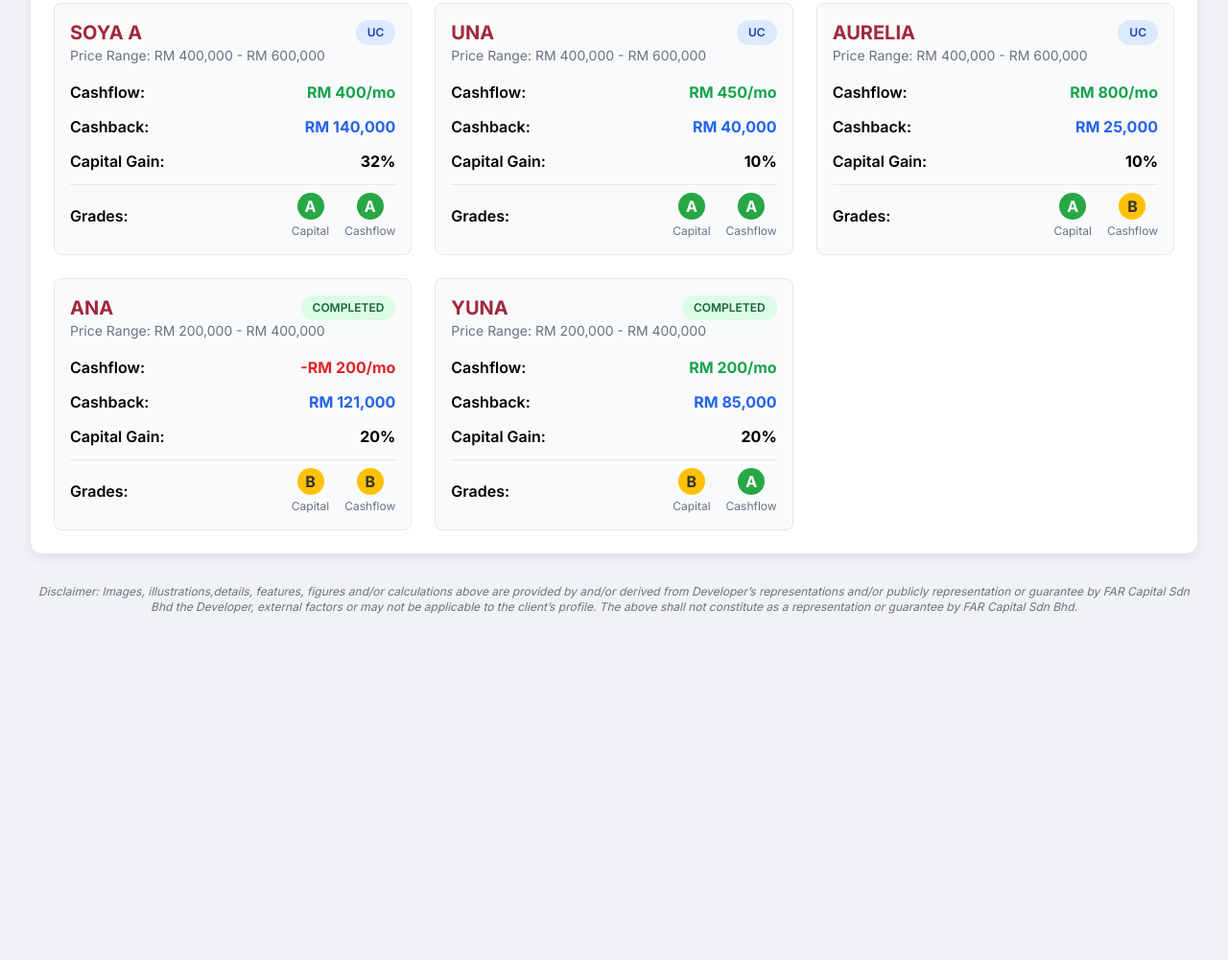
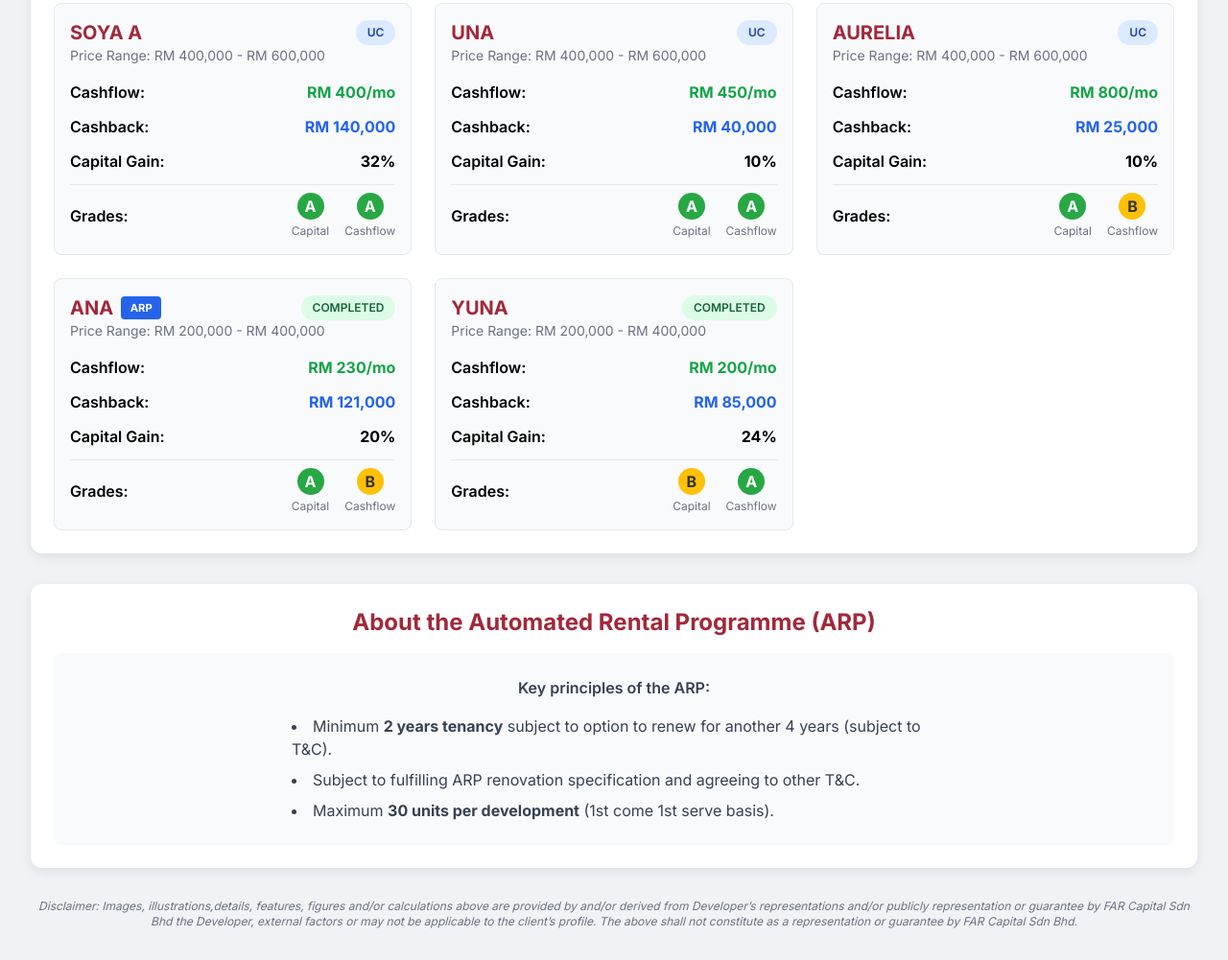
Before and after one commit to RenaC-maker/sm1on1, a plain HTML site: page index.html in a window 1280 px wide. Shown: the part 3051-4052 px from the top of the page at 96% size. Before the commit the page ends 3724 px from the top, so only its background shows below. Drawn offline with nearby package versions, Linux system fonts and the light colour scheme.

Commit message:
Update index.html

```diff
--- a/index.html
+++ b/index.html
@@ -91,6 +91,15 @@
             border-radius: 9999px;
             font-weight: 600;
             text-transform: uppercase;
+        }
+        .arp-logo {
+            font-size: 0.7rem;
+            padding: 0.2rem 0.6rem;
+            border-radius: 0.25rem;
+            font-weight: 700;
+            background-color: #2563eb; /* Changed to a distinct blue */
+            color: white;
+            margin-left: 8px;
         }
     </style>
 </head>
@@ -239,6 +248,19 @@
             <div class="mt-8"><h3 class="text-xl font-bold text-gray-800 mb-4">Recommended Properties:</h3><div id="propertyRecommendations" class="grid grid-cols-1 md:grid-cols-2 lg:grid-cols-3 gap-6"></div></div>
         </div>
 
+        <!-- ARP Description Section -->
+        <div class="card mt-8">
+            <h2 class="text-2xl font-bold main-title mb-4 text-center">About the Automated Rental Programme (ARP)</h2>
+            <div class="bg-gray-50 rounded-lg p-6 text-gray-700">
+                <p class="text-center font-semibold mb-4">Key principles of the ARP:</p>
+                <ul class="list-disc list-inside space-y-2 max-w-2xl mx-auto">
+                    <li>Minimum <span class="font-bold">2 years tenancy</span> subject to option to renew for another 4 years (subject to T&C).</li>
+                    <li>Subject to fulfilling ARP renovation specification and agreeing to other T&C.</li>
+                    <li>Maximum <span class="font-bold">30 units per development</span> (1st come 1st serve basis).</li>
+                </ul>
+            </div>
+        </div>
+
         <!-- Disclaimer Section -->
         <div class="mt-8 text-center">
             <p class="text-xs italic text-gray-500">
@@ -268,25 +290,25 @@
         };
 
         const propertyData = [
-            { name: 'VIVY', loanRange: [0, 200000], cashflow90: 190, cashflow70: 420, cashback90: 53000, cashback70: 0, capitalGain: 20, gradeCapital: 'B', gradeCashflow: 'A', status: 'UC' },
-            { name: 'EVA', loanRange: [200000, 400000], cashflow90: -200, cashflow70: 260, cashback90: 90000, cashback70: -25000, capitalGain: 12, gradeCapital: 'B', gradeCashflow: 'A', status: 'UC' },
-            { name: 'LARA', loanRange: [200000, 400000], cashflow90: 350, cashflow70: 350, cashback90: 108000, cashback70: 3000, capitalGain: 20, gradeCapital: 'B', gradeCashflow: 'B', status: 'UC' },
-            { name: 'TAYLOR', loanRange: [200000, 400000], cashflow90: -500, cashflow70: 1100, cashback90: 93000, cashback70: 14000, capitalGain: 17, gradeCapital: 'A', gradeCashflow: 'B', status: 'UC' },
-            { name: 'TESSA', loanRange: [200000, 400000], cashflow90: -200, cashflow70: 280, cashback90: 46000, cashback70: -39000, capitalGain: 10, gradeCapital: 'B', gradeCashflow: 'B', status: 'UC' },
-            { name: 'FERRA', loanRange: [400000, 600000], cashflow90: 500, cashflow70: 200, cashback90: 193000, cashback70: 0, capitalGain: 29, gradeCapital: 'A', gradeCashflow: 'C', status: 'Completed' },
-            { name: 'NEXA', loanRange: [400000, 600000], cashflow90: -120, cashflow70: 400, cashback90: 62000, cashback70: -62000, capitalGain: 15, gradeCapital: 'B', gradeCashflow: 'B', status: 'UC', url: 'https://farcapital.zendesk.com/hc/en-us/sections/47180028617625-NEW-Project-NEXA-Cheras' },
-            { name: 'PINNA', loanRange: [400000, 600000], cashflow90: -550, cashflow70: -150, cashback90: 107000, cashback70: 12000, capitalGain: 25, gradeCapital: 'B', gradeCashflow: 'B', status: 'Completed' },
-            { name: 'SORA', loanRange: [400000, 600000], cashflow90: 700, cashflow70: 1000, cashback90: 32000, cashback70: -100000, capitalGain: 20, gradeCapital: 'A', gradeCashflow: 'A', status: 'UC' },
-            { name: 'SOYA A', loanRange: [400000, 600000], cashflow90: 400, cashflow70: 1200, cashback90: 140000, cashback70: 0, capitalGain: 32, gradeCapital: 'A', gradeCashflow: 'A', status: 'UC' },
-            { name: 'UNA', loanRange: [400000, 600000], cashflow90: 450, cashflow70: 800, cashback90: 40000, cashback70: -70000, capitalGain: 10, gradeCapital: 'A', gradeCashflow: 'A', status: 'UC' },
-            { name: 'AURELIA', loanRange: [400000, 600000], cashflow90: 800, cashflow70: 200, cashback90: 25000, cashback70: -100000, capitalGain: 10, gradeCapital: 'A', gradeCashflow: 'B', status: 'UC' },
-            { name: 'ESTEE', loanRange: [600000, 800000], cashflow90: -1200, cashflow70: -300, cashback90: 375000, cashback70: 154000, capitalGain: 10, gradeCapital: 'B', gradeCashflow: 'C', status: 'Completed' },
-            { name: 'DINA', loanRange: [600000, 800000], cashflow90: -600, cashflow70: 300, cashback90: 270000, cashback70: 75000, capitalGain: 40, gradeCapital: 'B', gradeCashflow: 'B', status: 'Completed' },
-            { name: 'RIRI', loanRange: [600000, 800000], cashflow90: 300, cashflow70: 1000, cashback90: 100000, cashback70: -90000, capitalGain: 20, gradeCapital: 'A', gradeCashflow: 'A', status: 'UC' },
-            { name: 'WEIZIA', loanRange: [800000, 1000000], cashflow90: -500, cashflow70: 700, cashback90: 221000, cashback70: -35000, capitalGain: 10, gradeCapital: 'A', gradeCashflow: 'B', status: 'Completed' },
-            { name: 'ABBY', loanRange: [1200000, 5000000], cashflow90: 0, cashflow70: 1400, cashback90: 470000, cashback70: 200000, capitalGain: 26, gradeCapital: 'A', gradeCashflow: 'A', status: 'Completed' },
-            { name: 'ANA', loanRange: [200000, 400000], cashflow90: -200, cashflow70: 200, cashback90: 121000, cashback70: 15000, capitalGain: 20, gradeCapital: 'B', gradeCashflow: 'B', status: 'Completed' },
-            { name: 'YUNA', loanRange: [200000, 400000], cashflow90: 200, cashflow70: 500, cashback90: 85000, cashback70: -20000, capitalGain: 20, gradeCapital: 'B', gradeCashflow: 'A', status: 'Completed' }
+            { name: 'VIVY', loanRange: [0, 200000], cashflow90: 190, cashflow70: 420, cashback90: 53000, cashback70: 0, capitalGain: 20, gradeCapital: 'B', gradeCashflow: 'A', status: 'UC', arp: false },
+            { name: 'EVA', loanRange: [200000, 400000], cashflow90: -200, cashflow70: 260, cashback90: 90000, cashback70: -25000, capitalGain: 12, gradeCapital: 'B', gradeCashflow: 'A', status: 'UC', arp: false },
+            { name: 'LARA', loanRange: [200000, 400000], cashflow90: 350, cashflow70: 350, cashback90: 108000, cashback70: 3000, capitalGain: 20, gradeCapital: 'B', gradeCashflow: 'B', status: 'UC', arp: false },
+            { name: 'TAYLOR', loanRange: [200000, 400000], cashflow90: -500, cashflow70: 1100, cashback90: 93000, cashback70: 14000, capitalGain: 17, gradeCapital: 'A', gradeCashflow: 'B', status: 'UC', arp: false },
+            { name: 'TESSA', loanRange: [200000, 400000], cashflow90: -200, cashflow70: 280, cashback90: 46000, cashback70: -39000, capitalGain: 10, gradeCapital: 'B', gradeCashflow: 'B', status: 'UC', arp: false },
+            { name: 'FERRA', loanRange: [400000, 600000], cashflow90: 500, cashflow70: 200, cashback90: 193000, cashback70: 0, capitalGain: 29, gradeCapital: 'A', gradeCashflow: 'C', status: 'Completed', arp: true },
+            { name: 'NEXA', loanRange: [400000, 600000], cashflow90: -120, cashflow70: 400, cashback90: 62000, cashback70: -62000, capitalGain: 15, gradeCapital: 'B', gradeCashflow: 'B', status: 'UC', url: 'https://farcapital.zendesk.com/hc/en-us/sections/47180028617625-NEW-Project-NEXA-Cheras', arp: false },
+            { name: 'PINNA', loanRange: [400000, 600000], cashflow90: -550, cashflow70: -150, cashback90: 107000, cashback70: 12000, capitalGain: 25, gradeCapital: 'B', gradeCashflow: 'B', status: 'Completed', arp: false },
+            { name: 'SORA', loanRange: [400000, 600000], cashflow90: 700, cashflow70: 1000, cashback90: 32000, cashback70: -100000, capitalGain: 20, gradeCapital: 'A', gradeCashflow: 'A', status: 'UC', arp: false },
+            { name: 'SOYA A', loanRange: [400000, 600000], cashflow90: 400, cashflow70: 1200, cashback90: 140000, cashback70: 0, capitalGain: 32, gradeCapital: 'A', gradeCashflow: 'A', status: 'UC', arp: false },
+            { name: 'UNA', loanRange: [400000, 600000], cashflow90: 450, cashflow70: 800, cashback90: 40000, cashback70: -70000, capitalGain: 10, gradeCapital: 'A', gradeCashflow: 'A', status: 'UC', arp: false },
+            { name: 'AURELIA', loanRange: [400000, 600000], cashflow90: 800, cashflow70: 200, cashback90: 25000, cashback70: -100000, capitalGain: 10, gradeCapital: 'A', gradeCashflow: 'B', status: 'UC', arp: false },
+            { name: 'ESTEE', loanRange: [600000, 800000], cashflow90: -1200, cashflow70: -300, cashback90: 375000, cashback70: 154000, capitalGain: 10, gradeCapital: 'B', gradeCashflow: 'C', status: 'Completed', arp: false },
+            { name: 'DINA', loanRange: [600000, 800000], cashflow90: -600, cashflow70: 300, cashback90: 270000, cashback70: 75000, capitalGain: 40, gradeCapital: 'B', gradeCashflow: 'B', status: 'Completed', arp: false },
+            { name: 'RIRI', loanRange: [600000, 800000], cashflow90: 300, cashflow70: 1000, cashback90: 100000, cashback70: -90000, capitalGain: 20, gradeCapital: 'A', gradeCashflow: 'A', status: 'UC', arp: false },
+            { name: 'WEIZIA', loanRange: [800000, 1000000], cashflow90: -500, cashflow70: 700, cashback90: 221000, cashback70: -35000, capitalGain: 10, gradeCapital: 'A', gradeCashflow: 'B', status: 'Completed', arp: true },
+            { name: 'ABBY', loanRange: [1200000, 5000000], cashflow90: 0, cashflow70: 1400, cashback90: 470000, cashback70: 200000, capitalGain: 26, gradeCapital: 'A', gradeCashflow: 'A', status: 'Completed', arp: false },
+            { name: 'ANA', loanRange: [200000, 400000], cashflow90: 230, cashflow70: 200, cashback90: 121000, cashback70: 15000, capitalGain: 20, gradeCapital: 'A', gradeCashflow: 'B', status: 'Completed', arp: true },
+            { name: 'YUNA', loanRange: [200000, 400000], cashflow90: 200, cashflow70: 500, cashback90: 85000, cashback70: -20000, capitalGain: 24, gradeCapital: 'B', gradeCashflow: 'A', status: 'Completed', arp: false }
         ];
 
         // --- DOM ELEMENTS ---
@@ -360,7 +382,9 @@
                     ? `<span class="status-badge bg-green-100 text-green-800">Completed</span>`
                     : `<span class="status-badge bg-blue-100 text-blue-800">UC</span>`;
 
-                let propertyTitleHTML = `<div class="flex justify-between items-center"><h4 class="font-bold text-xl main-title">${prop.name}</h4>${statusBadge}</div>`;
+                const arpLogo = prop.arp ? `<span class="arp-logo">ARP</span>` : '';
+
+                let propertyTitleHTML = `<div class="flex justify-between items-center"><div class="flex items-center"><h4 class="font-bold text-xl main-title">${prop.name}</h4>${arpLogo}</div>${statusBadge}</div>`;
                 if (prop.url) {
                     propertyTitleHTML = `<a href="${prop.url}" target="_blank" class="hover:opacity-75">${propertyTitleHTML}</a>`;
                 }
@@ -379,8 +403,7 @@
                 consultantLtvWrapper.style.display = 'none';
                 if (loanEligibility > 3000000) { recommendation = { text: "Recommended Pairing (LTV 80%):", properties: ['Dimm', 'Riri', 'Meridin'], type: 'and' }; }
                 else if (loanEligibility > 2000000) { recommendation = { text: "Recommended Choice (LTV 80%):", special: true, properties: ['Weizia', 'Dimm', 'Meridin'] }; }
-                else if (loanEligibility > 1500000) { recommendation = { text: "Recommended Property (LTV 70%):", properties: ['Abby'], type: 'single' }; }
-                else if (loanEligibility > 1000000) { recommendation = { text: "Recommended Choice (LTV 80%):", properties: ['Riri', 'Weizia', 'Ferra'], type: 'or' }; }
+                else if (loanEligibility > 1000000) { recommendation = { text: "Recommended Choice (LTV 80%):", properties: ['Riri', 'Weizia'], type: 'or' }; }
                 else { recommendation.text = "Increase loan eligibility for specific recommendations."; }
             } else if (nationality === 'malaysian') {
                 consultantLtvWrapper.style.display = 'block';
@@ -389,7 +412,7 @@
                     if (ltv === '90') { recommendation = { text: "Recommended Pairing (LTV 90%):", properties: ['Weizia', 'Riri', 'Soya A'], type: 'and' }; }
                     else { recommendation = { text: "Recommended Pairing (LTV 70%):", properties: ['Dimm', 'Soya A'], type: 'and' }; }
                 } else if (loanEligibility > 1000000) {
-                    if (ltv === '90') { recommendation = { text: "Recommended Choice (LTV 90%):", special: true, properties: ['Weizia', 'Riri', 'Meridin'] }; }
+                    if (ltv === '90') { recommendation = { text: "Recommended Choice (LTV 90%):", properties: ['Weizia', 'Riri'], type: 'or' }; }
                     else { recommendation = { text: "Recommended Property (LTV 70%):", properties: ['Dimm'], type: 'single' }; }
                 } else if (loanEligibility > 800000) {
                     if (ltv === '90') { recommendation = { text: "Recommended Property (LTV 90%):", properties: ['Ferra'], type: 'single' }; }
@@ -397,9 +420,9 @@
                 } else if (loanEligibility > 500000) {
                     if (ltv === '90') { recommendation = { text: "Recommended Choice (LTV 90%):", properties: ['Una', 'Nexa', 'Sora'], type: 'or' }; }
                     else { recommendation = { text: "Recommended Choice (LTV 70%):", properties: ['Soya A', 'Lara'], type: 'or' }; }
-                } else if (loanEligibility > 499000) {
-                    if (ltv === '90') { recommendation = { text: "Recommended Choice (LTV 90%):", properties: ['Eva', 'Tessa'], type: 'or' }; }
-                     else { recommendation = { text: "Recommended Property (LTV 70%):", properties: ['Soya A'], type: 'single' }; }
+                } else if (loanEligibility > 400000) {
+                    if (ltv === '90') { recommendation = { text: "Recommended Choice (LTV 90%):", properties: ['Yuna', 'Eva'], type: 'or' }; }
+                     else { recommendation = { text: "Recommended Choice (LTV 70%):", properties: ['Soya A', 'Lara'], type: 'or' }; }
                 } else {
                     recommendation = { text: "Recommendation:", properties:[], textOnly: "Talk to your consultant how to increase LE"};
                 }
@@ -409,16 +432,19 @@
 
         function displayConsultantRecommendation(recommendation) {
             consultantRecommendationResult.innerHTML = '';
+
+            if(recommendation.textOnly) {
+                consultantRecommendationResult.innerHTML = `<div class="mt-4 p-4 bg-yellow-100 rounded-lg text-center"><p class="text-xl font-semibold text-red-800">${recommendation.textOnly}</p></div>`;
+                pairingSpotlight.classList.add('hidden');
+                return;
+            }
+
             let content = `<h4 class="text-lg font-semibold text-gray-800 inline-block p-2 rounded-md bg-green-100 text-green-800 font-bold">${recommendation.text}</h4>`;
 
             const getPropSpan = (propName) => {
                 const propData = propertyData.find(p => p.name.toUpperCase() === propName.toUpperCase());
                 const color = propData ? 'text-red-700 font-bold' : 'text-gray-800 font-bold';
-                let spanContent = `<span class="text-2xl ${color} p-2 bg-red-50 rounded-md">${propName}</span>`;
-                if (propData && propData.url) {
-                    spanContent = `<a href="${propData.url}" target="_blank" class="hover:opacity-75 transition-opacity">${spanContent}</a>`;
-                }
-                return spanContent;
+                return `<span class="text-2xl ${color} p-2 bg-red-50 rounded-md">${propName}</span>`;
             };
 
             if (recommendation.properties.length > 0) {
```
